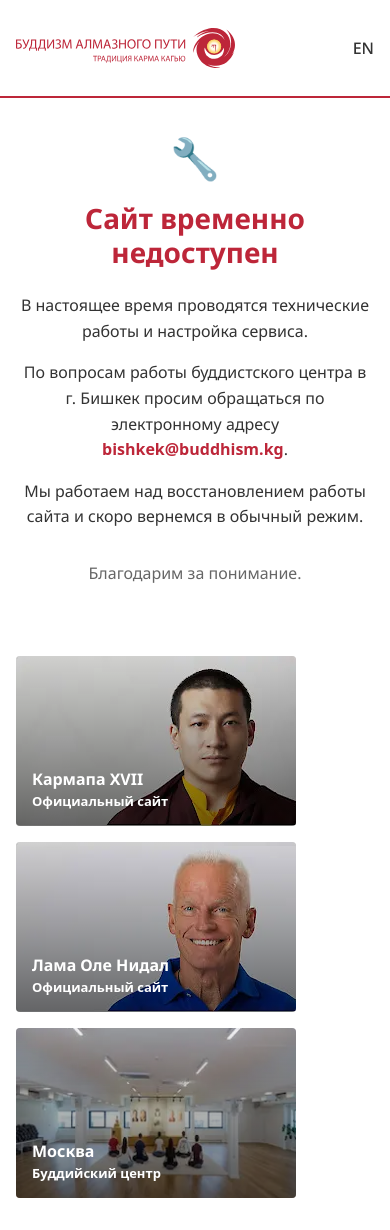
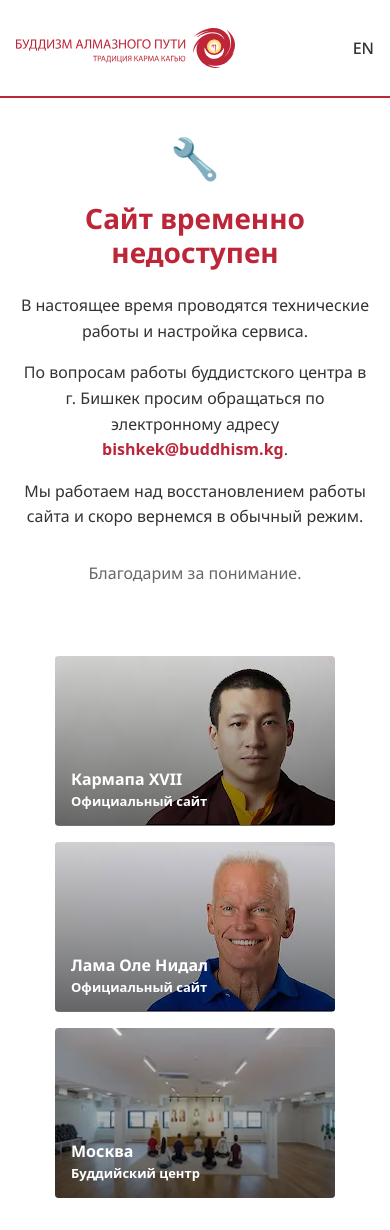
Before and after one commit to web-developer108/buddhism-kg, a React (Vite) app: page / in a window 390 px wide. Built offline with nearby package versions, Linux system fonts and the light colour scheme; a web font is replaced by a local one.

Commit message:
correct cards links

```diff
--- a/src/components/LinkCard/LinkCard.module.css
+++ b/src/components/LinkCard/LinkCard.module.css
@@ -2,14 +2,12 @@
     position: relative;
     display: block;
     overflow: hidden;
-
-    width: 280px;
-    height: 170px;
+    width: 100%;
+    aspect-ratio: 280 / 170;
 
     border-radius: 4px;
     text-decoration: none;
     color: #ffffff;
-
     background-color: #dddddd;
 }
 
--- a/src/components/LinkCardsSection/LinkCardsSection.module.css
+++ b/src/components/LinkCardsSection/LinkCardsSection.module.css
@@ -9,13 +9,19 @@
     margin: 0 auto;
 
     display: grid;
-    grid-template-columns: repeat(3, 1fr);
+    grid-template-columns: repeat(3, minmax(0, 1fr));
     gap: 24px;
 }
 
 @media (max-width: 900px) {
     .grid {
-        grid-template-columns: repeat(2, 1fr);
+        grid-template-columns: repeat(2, minmax(0, 1fr));
+    }
+
+    .grid > :last-child:nth-child(odd) {
+        grid-column: 1 / -1;
+        justify-self: center;
+        width: calc((100% - 24px) / 2);
     }
 }
 
@@ -25,7 +31,13 @@
     }
 
     .grid {
-        grid-template-columns: 1fr;
+        grid-template-columns: 280px;
+        justify-content: center;
         gap: 16px;
     }
+
+    .grid > :last-child:nth-child(odd) {
+        grid-column: auto;
+        width: 100%;
+    }
 }
--- a/src/index.css
+++ b/src/index.css
@@ -42,7 +42,6 @@
   font-family: 'Noto Sans', sans-serif;
   margin: 0;
   padding: 0;
-  overflow-x: hidden;
 }
 body {
   color: #333;
```
